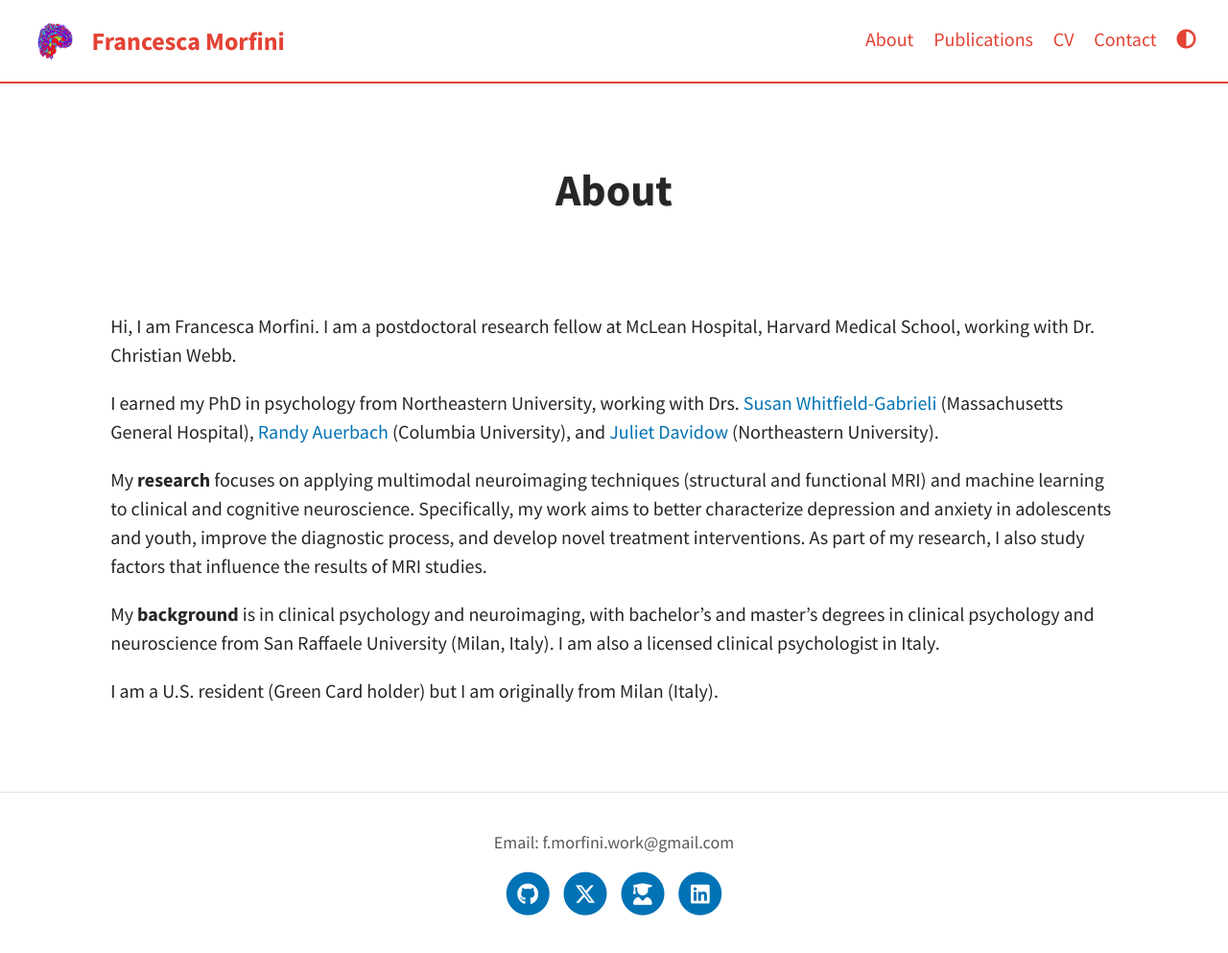
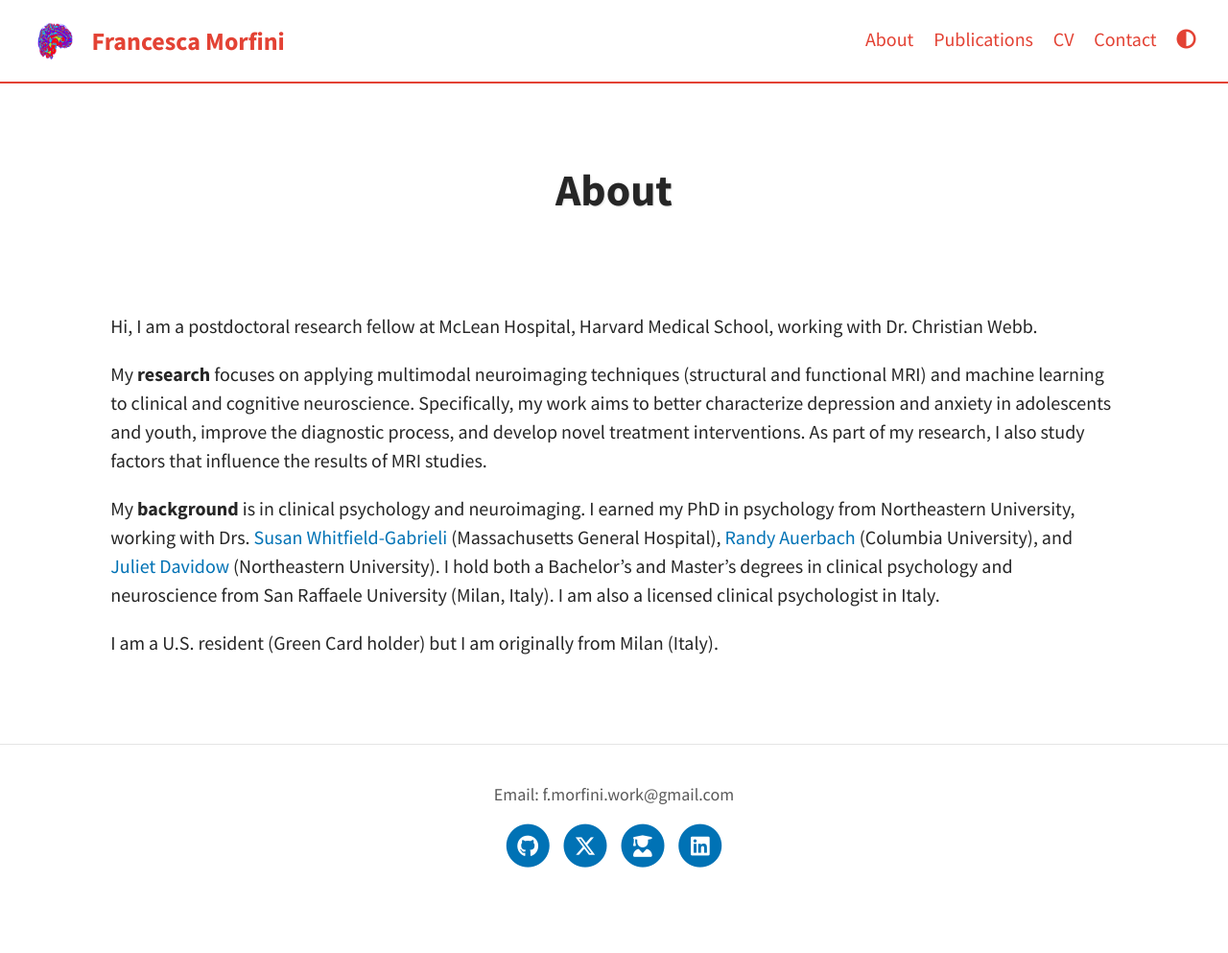
Before and after one commit to fmorfini/fmorfini.github.io, a Jekyll site: the page built from pages/about.md, in a window 1280 px wide and 993 px high. Shown: the whole window at 96% size. Built offline with Jekyll 4.4.1, drawn with Linux system fonts in a browser that asks for light colours; a script that is not in the unit is left out.

Commit message:
fixed few things

```diff
--- a/index.html
+++ b/index.html
@@ -13,6 +13,6 @@ layout: page
 	<br><br>
 
 	Hi, I am Francesca! I am a postdoctoral research fellow at McLean Hospital, Harvard Medical School, working with Dr.
-	<a href="https://webbslab.com/" target="_blank" rel="noopener noreferrer" >Christian Webb</a> (McLean Hospital), in the Treatment & Etiology of Depression in Youth Laboratory. My research research leverages multimodal neuroimaging and machine learning to understand depression and anxiety in adolescence, with the goal of informing early interventions.
+	<a href="https://webbslab.com/" target="_blank" rel="noopener noreferrer" >Christian Webb</a> (McLean Hospital), in the Treatment & Etiology of Depression in Youth Laboratory.
 	<br><br>
 </div>
--- a/pages/about.md
+++ b/pages/about.md
@@ -6,15 +6,12 @@ position: 1
 #feature-img: "assets/img/pexels/travel.jpeg"
 ---
 
-Hi, I am Francesca Morfini.
-I am a postdoctoral research fellow at McLean Hospital, Harvard Medical School, working with Dr. Christian Webb.
-
-I earned my PhD in psychology from Northeastern University, working with Drs. [Susan Whitfield-Gabrieli](https://www.massgeneral.org/psychiatry/research/precision-psychiatry/team) (Massachusetts General Hospital), [Randy Auerbach](https://www.auerbachlab.com/) (Columbia University), and [Juliet Davidow](https://lbdlpsych.sites.northeastern.edu/) (Northeastern University).
+Hi, I am a postdoctoral research fellow at McLean Hospital, Harvard Medical School, working with Dr. Christian Webb.
 
 My **research** focuses on applying multimodal neuroimaging techniques (structural and functional MRI) and machine learning to clinical and cognitive neuroscience.
 Specifically, my work aims to better characterize depression and anxiety in adolescents and youth, improve the diagnostic process, and develop novel treatment interventions.
 As part of my research, I also study factors that influence the results of MRI studies.
 
-My **background** is in clinical psychology and neuroimaging, with bachelor's and master's degrees in clinical psychology and neuroscience from San Raffaele University (Milan, Italy). I am also a licensed clinical psychologist in Italy.
+My **background** is in clinical psychology and neuroimaging. I earned my PhD in psychology from Northeastern University, working with Drs. [Susan Whitfield-Gabrieli](https://www.massgeneral.org/psychiatry/research/precision-psychiatry/team) (Massachusetts General Hospital), [Randy Auerbach](https://www.auerbachlab.com/) (Columbia University), and [Juliet Davidow](https://lbdlpsych.sites.northeastern.edu/) (Northeastern University). I hold both a Bachelor's and Master's degrees in clinical psychology and neuroscience from San Raffaele University (Milan, Italy). I am also a licensed clinical psychologist in Italy.
 
 I am a U.S. resident (Green Card holder) but I am originally from Milan (Italy).
```
Also changed, not shown: pages/contact.md (+3 -2 lines).
